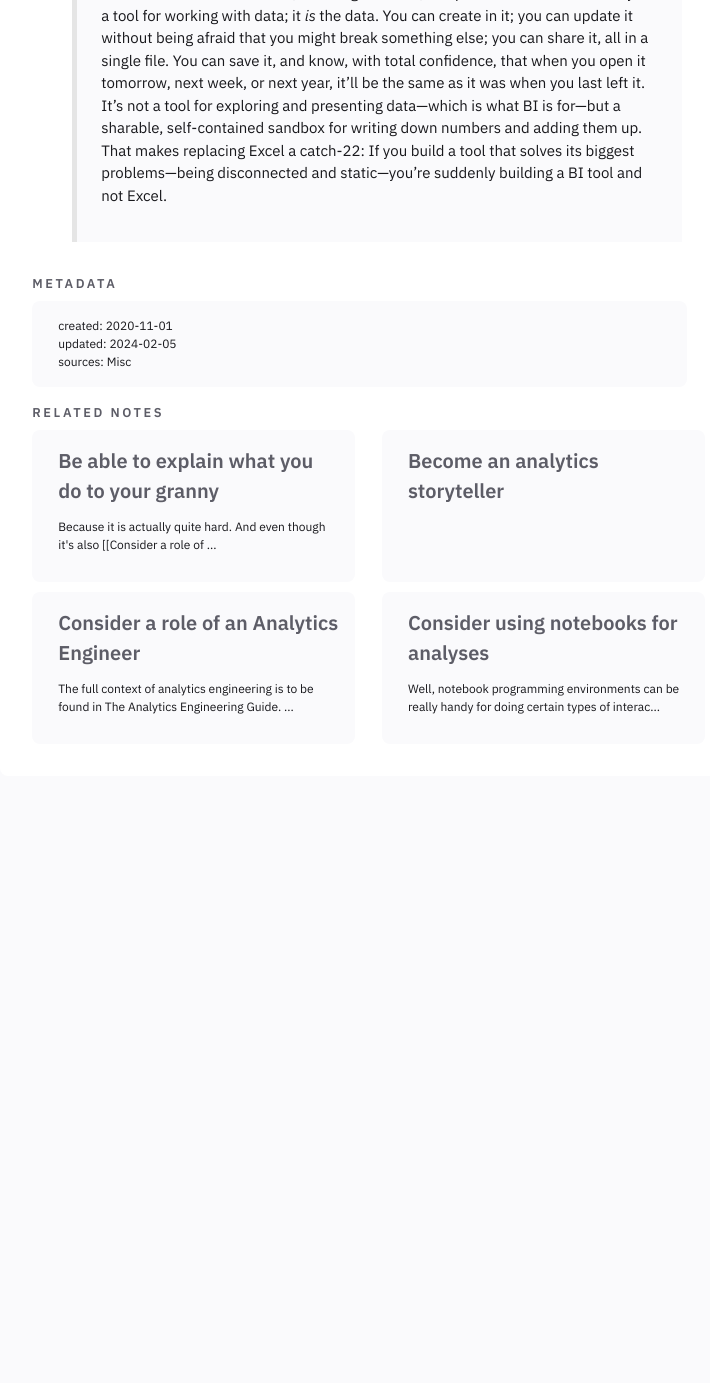
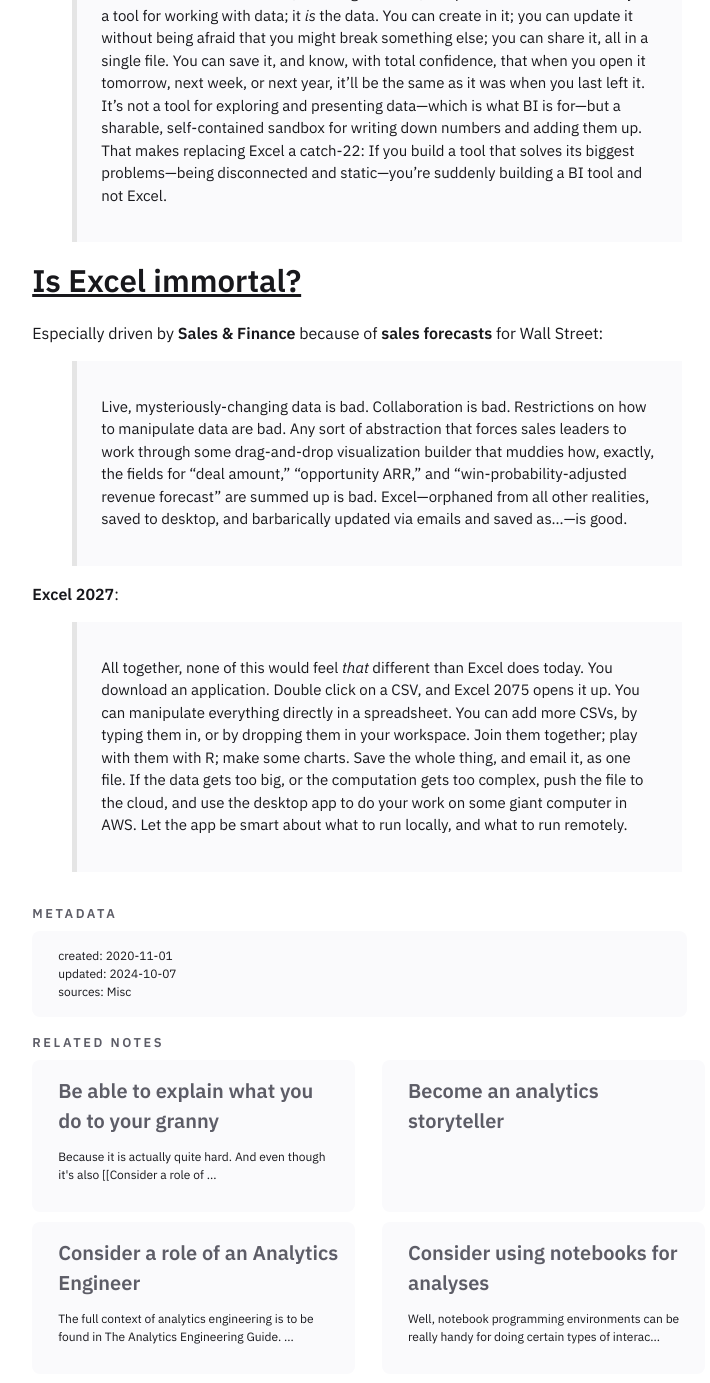
Before and after one commit to one-data-cookie/one-data-cookie.github.io, a Jekyll site: the page built from _notes/data-business/Find out about Excel.md, in a window 1280 px wide and 1400 px high, scrolled down 834 px. Shown: the top 1383 px of the window, without its empty margins (263-973 px from the left). Built offline with Jekyll 4.4.1, drawn with Linux system fonts in a browser that asks for light colours; before the commit the page ends 1666 px from its top, so only the background shows below that.

Commit message:
sync notes and files as of 2024-10-07 18:21:09 UTC

```diff
--- a/_notes/data-business/Find out about Excel.md
+++ b/_notes/data-business/Find out about Excel.md
@@ -5,7 +5,7 @@
 tags: [idea]
 season: winter
 created: 2020-11-01
-updated: 2024-02-05
+updated: 2024-10-07
 sources: Misc
 ---
 
@@ -17,5 +17,14 @@
 
 > "In the end, the problem isn't spreadsheets, but people."
 
-## [Excel is a disconnected sandbox and that works](https://open.substack.com/pub/benn/p/ai-is-coming-for-your-favorite-products?selection=a3b5002f-b6f5-4502-91d1-69aa902f86b0)
+## [Excel is a disconnected sandbox and that works](https://open.substack.com/pub/benn/p/ai-is-coming-for-your-favorite-products)
+
 > My best guess is Excel’s biggest weakness—that it’s disconnected from live data, and that every file is named `monthly_results_final_v2_FINAL.xlsx`—is actually its moat. What makes Excel (and Google Sheets) unique from BI is that it’s not just a tool for working with data; it _is_ the data. You can create in it; you can update it without being afraid that you might break something else; you can share it, all in a single file. You can save it, and know, with total confidence, that when you open it tomorrow, next week, or next year, it’ll be the same as it was when you last left it. It’s not a tool for exploring and presenting data—which is what BI is for—but a sharable, self-contained sandbox for writing down numbers and adding them up. That makes replacing Excel a catch-22: If you build a tool that solves its biggest problems—being disconnected and static—you’re suddenly building a BI tool and not Excel.
+
+## [Is Excel immortal?](https://benn.substack.com/p/is-excel-immortal)
+
+Especially driven by **Sales & Finance** because of **sales forecasts** for Wall Street:
+> Live, mysteriously-changing data is bad. Collaboration is bad. Restrictions on how to manipulate data are bad. Any sort of abstraction that forces sales leaders to work through some drag-and-drop visualization builder that muddies how, exactly, the fields for “deal amount,” “opportunity ARR,” and “win-probability-adjusted revenue forecast” are summed up is bad. Excel—orphaned from all other realities, saved to desktop, and barbarically updated via emails and saved as…—is good.
+
+**Excel 2027**:
+> All together, none of this would feel _that_ different than Excel does today. You download an application. Double click on a CSV, and Excel 2075 opens it up. You can manipulate everything directly in a spreadsheet. You can add more CSVs, by typing them in, or by dropping them in your workspace. Join them together; play with them with R; make some charts. Save the whole thing, and email it, as one file. If the data gets too big, or the computation gets too complex, push the file to the cloud, and use the desktop app to do your work on some giant computer in AWS. Let the app be smart about what to run locally, and what to run remotely.
```
Also changed, not shown: _notes/data-engineering/Build modern data stack.md (+3 -1 lines).
